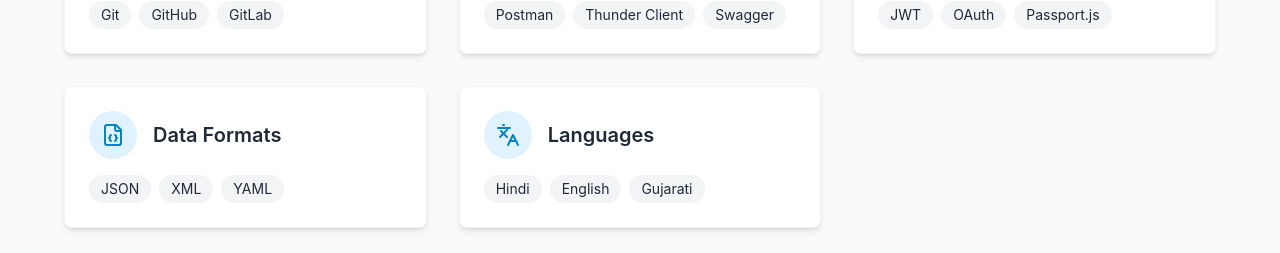
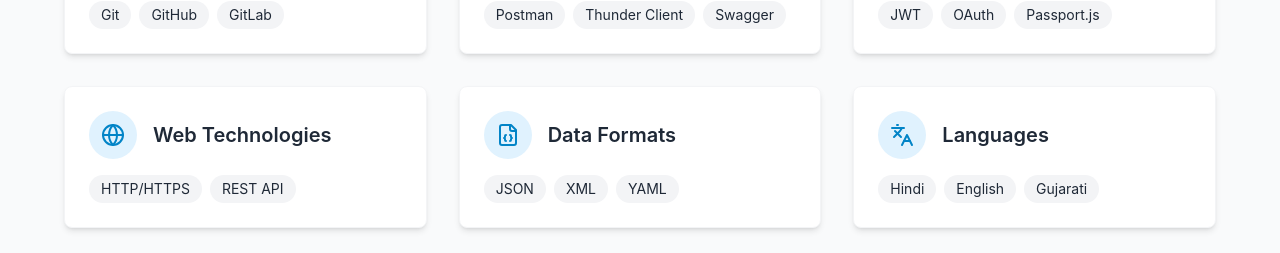
Before and after one commit to dhruvghinaiya12/personal-portfolio, a React (Vite) app: page / in a window 1280 px wide. Shown: the part 2040-2293 px from the top of the page. Built offline with nearby package versions, Linux system fonts and the light colour scheme.

Commit message:
Updated Skills.tsx

```diff
--- a/src/components/Skills.tsx
+++ b/src/components/Skills.tsx
@@ -62,7 +62,11 @@
       icon: <Lock size={24} className="text-blue-600" />,
       skills: ['JWT', 'OAuth', 'Passport.js'],
     },
-
+    {
+      title: 'Web Technologies',
+      icon: <Globe size={24} className="text-blue-600" />,
+      skills: ['HTTP/HTTPS', 'REST API'],
+    },
     {
       title: 'Data Formats',
       icon: <FileJson size={24} className="text-blue-600" />,
```
